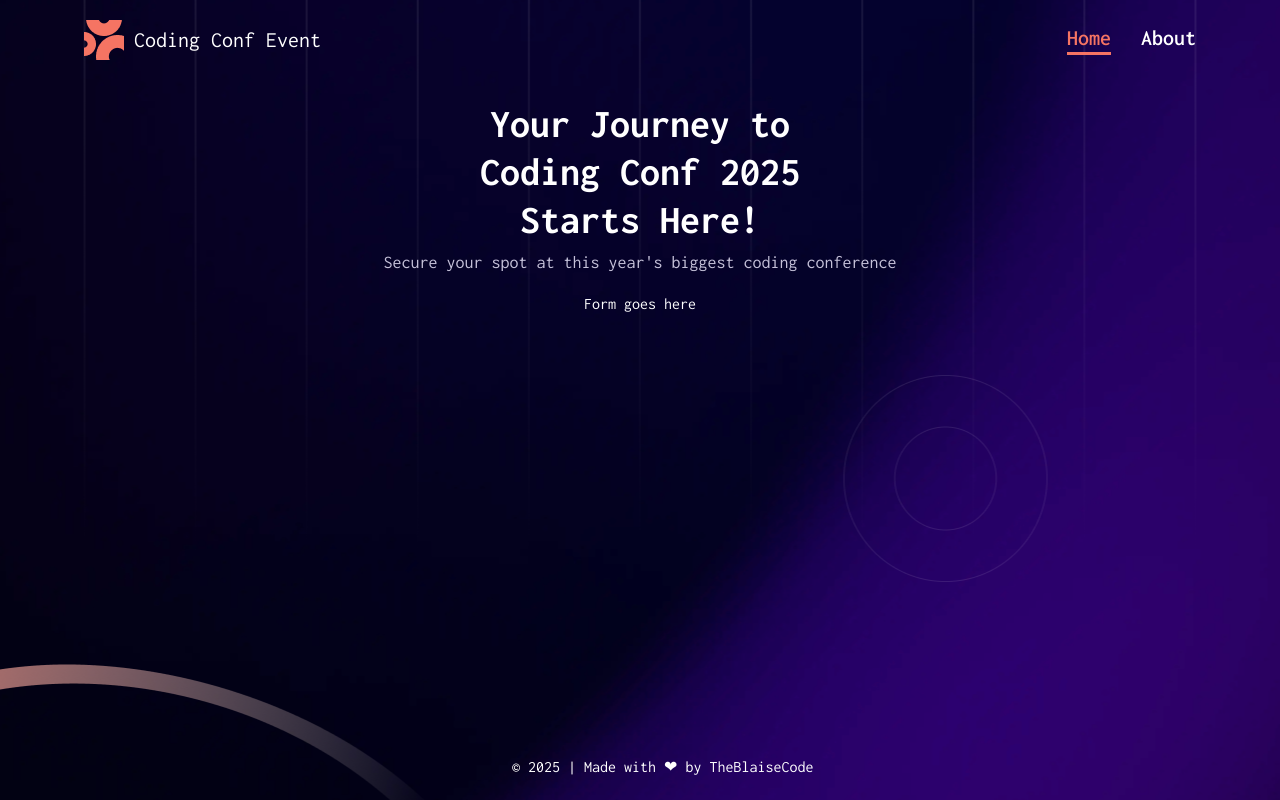
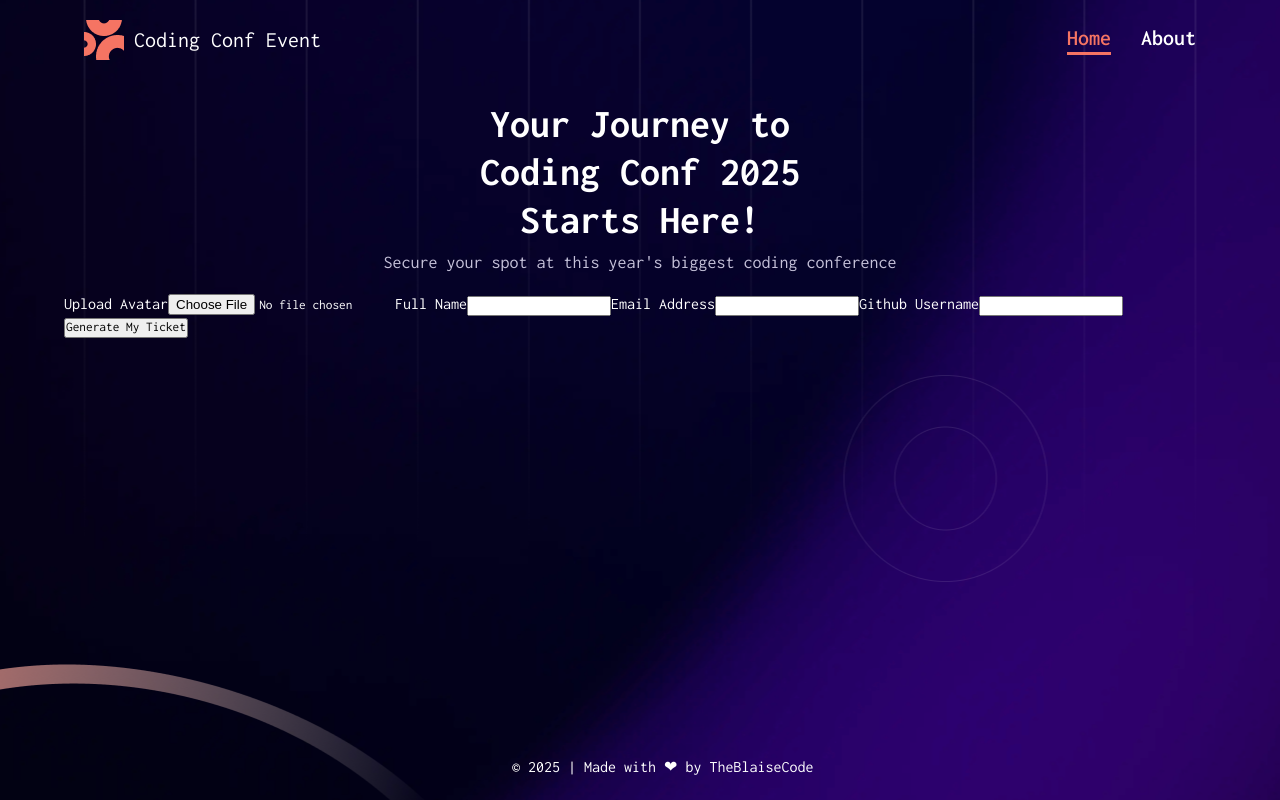
Before and after one commit to theblaisecode/Event-Tickets, a React (Vite) app: page / in a window 1280 px wide. Built offline with nearby package versions, Linux system fonts and the light colour scheme.

Commit message:
first commit

```diff
--- a/src/App.tsx
+++ b/src/App.tsx
@@ -1,6 +1,7 @@
 import { createBrowserRouter, RouterProvider } from "react-router-dom";
 import { Home, About, Thanks } from "./pages";
 import HomeLayout from "./Layout/HomeLayout";
+import { ticketFormAction } from "./components/Form";
 
 const router = createBrowserRouter([
   {
@@ -10,6 +11,7 @@ const router = createBrowserRouter([
       {
         index: true,
         element: <Home />,
+        action: ticketFormAction,
       },
       {
         path: "about",
--- a/src/components/Form.tsx
+++ b/src/components/Form.tsx
@@ -1,7 +1,55 @@
 import FormWrapper from "../styles/FormWrapper";
+import { ActionFunction, redirect, Form as TicketForm } from "react-router-dom";
 
 function Form() {
-  return <FormWrapper>Form goes here</FormWrapper>;
+  return (
+    <FormWrapper>
+      <TicketForm method="POST" action="/">
+        <label>
+          <span>Upload Avatar</span>
+          <input type="file" name="image" accept=".png, .jpg, .jpeg" />
+        </label>
+
+        <label>
+          <span>Full Name</span>
+          <input type="text" name="name" id="name" />
+        </label>
+
+        <label>
+          <span>Email Address</span>
+          <input type="email" name="email" id="email" />
+        </label>
+
+        <label>
+          <span>Github Username</span>
+          <input type="text" name="username" id="username" />
+        </label>
+
+        <button type="submit">Generate My Ticket</button>
+      </TicketForm>
+    </FormWrapper>
+  );
 }
 
+type FormData = {
+  name: string;
+  email: string;
+  username: string;
+};
+
+export const ticketFormAction: ActionFunction = async ({ request }) => {
+  console.log(request);
+
+  const data = await request.formData();
+  const generate: FormData = {
+    name: data.get("name") as string,
+    email: data.get("email") as string,
+    username: data.get("username") as string,
+  };
+
+  console.log(generate);
+
+  return redirect("/");
+};
+
 export default Form;
--- a/src/styles/FormWrapper.ts
+++ b/src/styles/FormWrapper.ts
@@ -1,6 +1,6 @@
 import styled from "styled-components";
 
-const FormWrapper = styled.form`
+const FormWrapper = styled.div`
   margin-top: 2rem;
 `;
 
```
